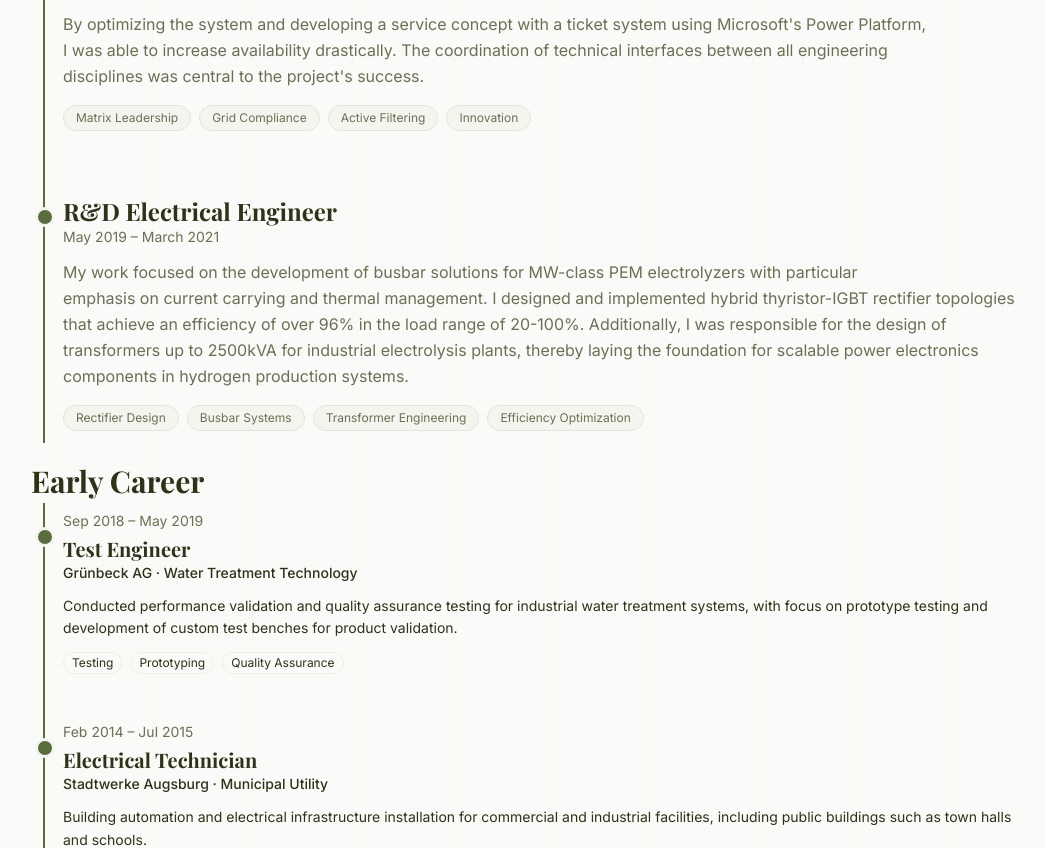
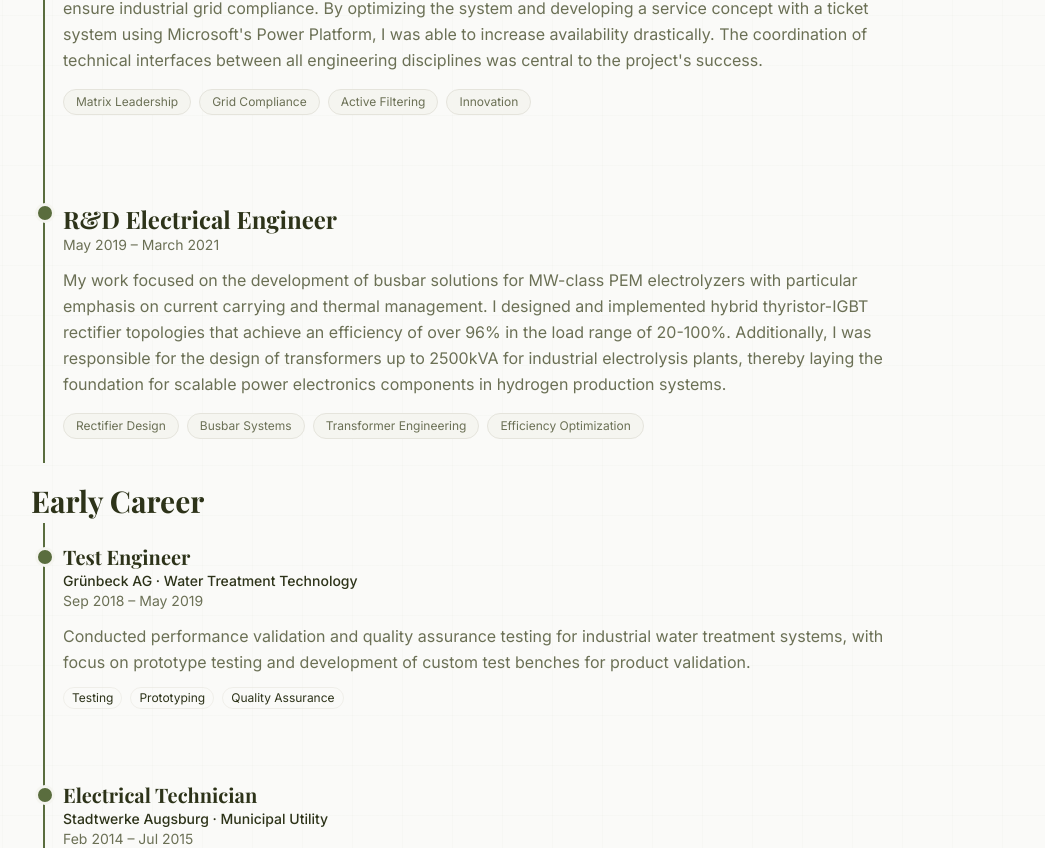
Before and after one commit to st3fan-ar/portfoliowebsite, a Next.js app: page / in a window 1280 px wide. Shown: the part 2434-3282 px from the top of the page, without its empty margins (97-1142 px from the left). Built offline with nearby package versions, Linux system fonts and the light colour scheme.

Commit message:
Transition effect for experience section

```diff
--- a/src/components/Contact.tsx
+++ b/src/components/Contact.tsx
@@ -26,7 +26,7 @@ export default function Contact() {
               {/* LinkedIn Icon */}
               <div className="w-20 h-20 bg-[var(--accent)]/10 border border-[var(--accent)]/20 rounded-2xl flex items-center justify-center text-[var(--accent)] flex-shrink-0 group-hover:bg-[var(--accent)]/20 transition-all group-hover:scale-105">
                 <svg className="w-10 h-10" fill="currentColor" viewBox="0 0 24 24">
-                  <path d="M19 0h-14c-2.761 0-5 2.239-5 5v14c0 2.761 2.239 5 5 5h14c2.762 0 5-2.239 5-5v-14c0-2.761-2.238-5-5-5zm-11 19h-3v-11h3v11zm-1.5-12.268c-.966 0-1.75-.79-1.75-1.764s.784-1.764 1.75-1.764 1.75.79 1.75 1.764-.783 1.764-1.75 1.764zm13.5 12.268h-3v-5.604c0-3.368-4-3.113-4 0v5.604h-3v-11h3v1.765c1.396-2.586 7-2.777 7 2.476v6.759z"/>
+                  <path d="M19 0h-14c-2.761 0-5 2.239-5 5v14c0 2.761 2.239 5 5 5h14c2.762 0 5-2.239 5-5v-14c0-2.761-2.238-5-5-5zm-11 19h-3v-11h3v11zm-1.5-12.268c-.966 0-1.75-.79-1.75-1.764s.784-1.764 1.75-1.764 1.75.79 1.75 1.764-.783 1.764-1.75 1.764zm13.5 12.268h-3v-5.604c0-3.368-4-3.113-4 0v5.604h-3v-11h3v1.765c1.396-2.586 7-2.777 7 2.476v6.759z" />
                 </svg>
               </div>
 
--- a/src/components/Experience.tsx
+++ b/src/components/Experience.tsx
@@ -80,6 +80,7 @@ export default function Experience() {
           <div className="space-y-10">
             {questOnePositions.map((position, index) => (
               <div key={index} className="relative group">
+                <div className="py-3 pr-4 rounded-lg group-hover:bg-[var(--bg-primary)] transition-all duration-300 group-hover:scale-[1.05] group-hover:ml-6 group-hover:-mr-6 max-w-4xl">
                   {/* Position Dot - cuts through the line */}
                   <div className="absolute -left-7 top-6 w-5 h-5 rounded-full bg-[var(--accent)] border-[3px] border-[var(--bg-secondary)] group-hover:scale-125 transition-all duration-200 z-10" />
 
@@ -93,13 +94,13 @@ export default function Experience() {
                     </h4>
 
                     {/* Period - small text */}
-                  <p className="text-[var(--text-secondary)] text-sm mb-3 group-hover:text-[var(--accent)] transition-colors duration-200">
+                    <p className="text-[var(--text-secondary)] text-sm mb-3 group-hover:text-[var(--accent)] transition-colors duration-200 ">
                       {position.period}
                     </p>
 
 
                     {/* Description */}
-                  <p className="text-[var(--text-secondary)] leading-relaxed mb-4 whitespace-pre-line">
+                    <p className="text-[var(--text-secondary)] leading-relaxed mb-4">
                       {position.description}
                     </p>
 
@@ -113,6 +114,7 @@ export default function Experience() {
                           {tag}
                         </span>
                       ))}
+                    </div>
                   </div>
                 </div>
               </div>
@@ -136,26 +138,29 @@ export default function Experience() {
           <div className="space-y-8">
             {earlyCareerPositions.map((position, index) => (
               <div key={index} className="relative group">
+                <div className="py-3 pr-4 rounded-lg group-hover:bg-[var(--bg-primary)] transition-all duration-300 group-hover:scale-[1.05] group-hover:ml-6 group-hover:-mr-6 max-w-4xl">
                   {/* Position Dot - smaller and lighter, cuts through line */}
                   <div className="absolute -left-7 top-6 w-5 h-5 rounded-full bg-[var(--accent)] border-[3px] border-[var(--bg-secondary)] group-hover:scale-125 transition-all duration-200 z-10" />
 
                   {/* Content - hover highlights entire block */}
                   <div className="py-2 pr-4 rounded-lg group-hover:bg-[var(--bg-primary)]/50 transition-all duration-200">
-                  {/* Period */}
-                  <p className="text-[var(--text-secondary)] text-sm mb-1">
-                    {position.period}
-                  </p>
+
 
                     {/* Title & Company */}
                     <h4 className="font-heading text-xl font-bold text-[var(--text-primary)]/80 group-hover:text-[var(--text-primary)] transition-colors duration-200">
                       {position.title}
                     </h4>
-                  <p className="text-[var(--accent)]/70 text-sm font-medium mb-3">
+                    <p className="text-[var(--accent)]/70 text-sm font-medium mb-0">
                       {position.company} · {position.industry}
                     </p>
 
+                    {/* Period */}
+                    <p className="text-[var(--text-secondary)] text-sm mb-3">
+                      {position.period}
+                    </p>
+
                     {/* Description */}
-                  <p className="text-[var(--text-secondary)]/80 leading-relaxed text-sm mb-3">
+                    <p className="text-[var(--text-secondary)] leading-relaxed  mb-3">
                       {position.description}
                     </p>
 
@@ -172,6 +177,7 @@ export default function Experience() {
                     </div>
                   </div>
                 </div>
+              </div>
             ))}
           </div>
         </div>
--- a/src/components/Footer.tsx
+++ b/src/components/Footer.tsx
@@ -9,7 +9,7 @@ export default function Footer() {
       href: 'https://linkedin.com/in/stefanmarquardt',
       icon: (
         <svg className="w-5 h-5" fill="currentColor" viewBox="0 0 24 24">
-          <path d="M19 0h-14c-2.761 0-5 2.239-5 5v14c0 2.761 2.239 5 5 5h14c2.762 0 5-2.239 5-5v-14c0-2.761-2.238-5-5-5zm-11 19h-3v-11h3v11zm-1.5-12.268c-.966 0-1.75-.79-1.75-1.764s.784-1.764 1.75-1.764 1.75.79 1.75 1.764-.783 1.764-1.75 1.764zm13.5 12.268h-3v-5.604c0-3.368-4-3.113-4 0v5.604h-3v-11h3v1.765c1.396-2.586 7-2.777 7 2.476v6.759z"/>
+          <path d="M19 0h-14c-2.761 0-5 2.239-5 5v14c0 2.761 2.239 5 5 5h14c2.762 0 5-2.239 5-5v-14c0-2.761-2.238-5-5-5zm-11 19h-3v-11h3v11zm-1.5-12.268c-.966 0-1.75-.79-1.75-1.764s.784-1.764 1.75-1.764 1.75.79 1.75 1.764-.783 1.764-1.75 1.764zm13.5 12.268h-3v-5.604c0-3.368-4-3.113-4 0v5.604h-3v-11h3v1.765c1.396-2.586 7-2.777 7 2.476v6.759z" />
         </svg>
       ),
     },
```
Also changed, not shown: src/components/About.tsx (+4 -4 lines), src/components/Navigation.tsx (+3 -4 lines), src/components/Hero.tsx (line endings or trailing spaces). Lines whose indentation alone changed are shown as unchanged.
